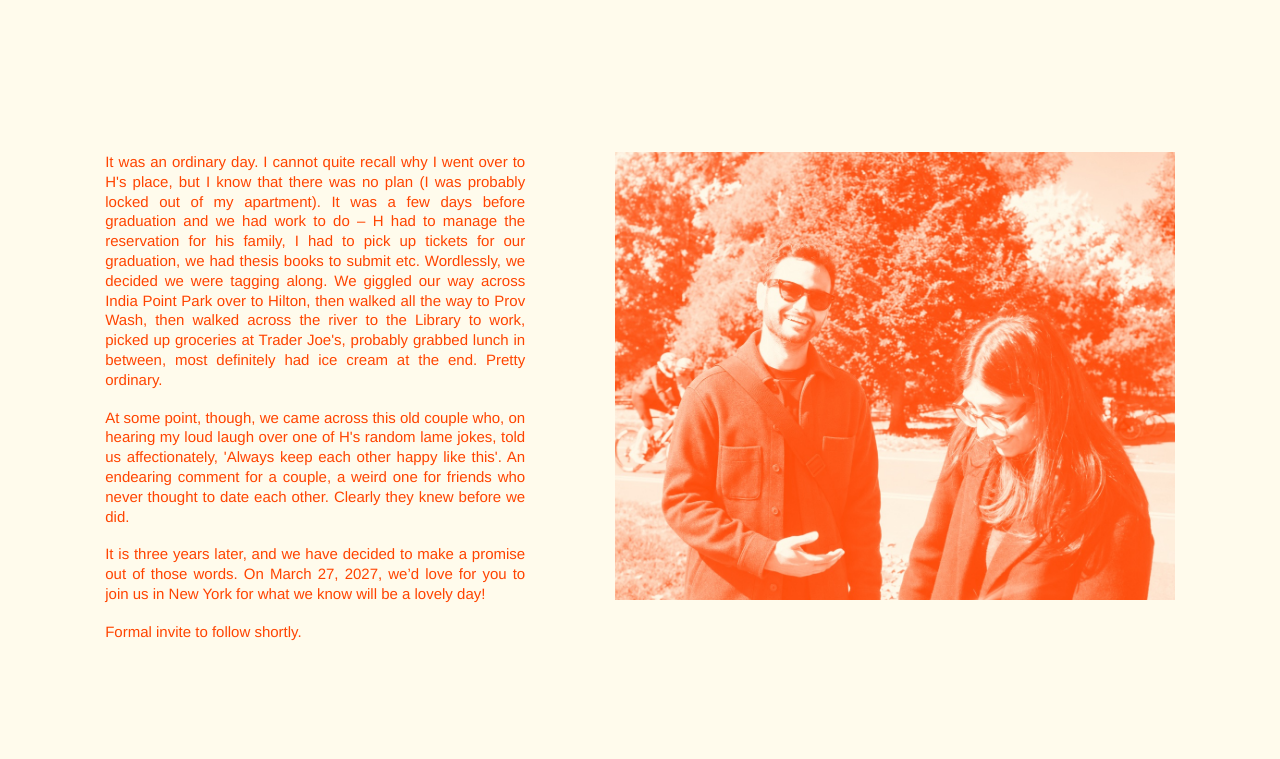
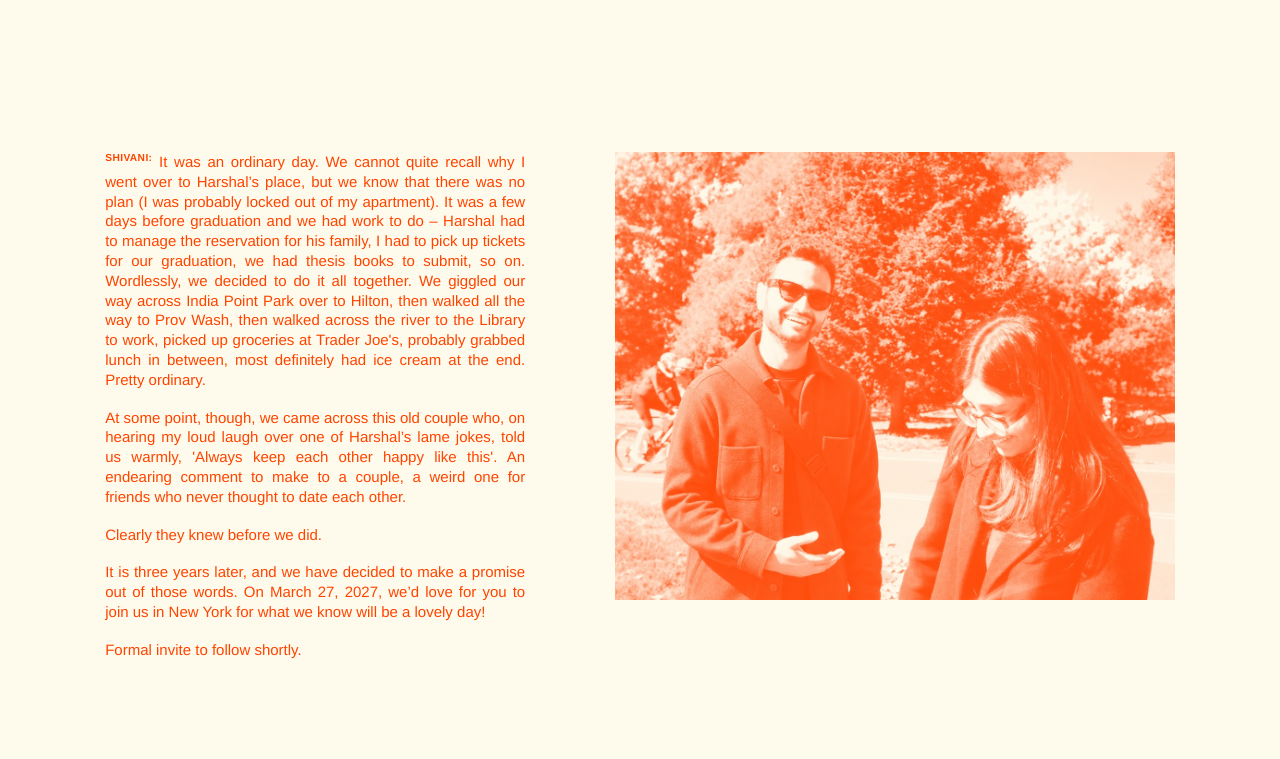
Before and after one commit to harshalduddalwar/alovelyday, a plain HTML site: page index.html in a window 1280 px wide. Shown: the part 576-1335 px from the top of the page. Drawn offline with Linux system fonts and the light colour scheme.

Commit message:
Add files via upload

```diff
--- a/index.html
+++ b/index.html
@@ -11,7 +11,7 @@
   <meta name="theme-color" content="#fffbec">
   <link rel="icon" href="assets/ganesha.png">
   <link rel="preload" href="fonts/BarurTrial-Regular.otf" as="font" type="font/otf" crossorigin>
-  <link rel="stylesheet" href="styles.css?v=11">
+  <link rel="stylesheet" href="styles.css?v=15">
 </head>
 <body>
   <div class="title-band" aria-hidden="true"></div>
@@ -23,8 +23,9 @@
 
   <main class="content" id="content">
     <article class="story">
-      <p>It was an ordinary day. I cannot quite recall why I went over to H's place, but I know that there was no plan (I was probably locked out of my apartment). It was a few days before graduation and we had work to do – H had to manage the reservation for his family, I had to pick up tickets for our graduation, we had thesis books to submit etc. Wordlessly, we decided we were tagging along. We giggled our way across India Point Park over to Hilton, then walked all the way to Prov Wash, then walked across the river to the Library to work, picked up groceries at Trader Joe's, probably grabbed lunch in between, most definitely had ice cream at the end. Pretty ordinary.</p>
-      <p>At some point, though, we came across this old couple who, on hearing my loud laugh over one of H's random lame jokes, told us affectionately, 'Always keep each other happy like this'. An endearing comment for a couple, a weird one for friends who never thought to date each other. Clearly they knew before we did.</p>
+      <p><sup class="story-by">Shivani:</sup> It was an ordinary day. We cannot quite recall why I went over to Harshal’s place, but we know that there was no plan (I was probably locked out of my apartment). It was a few days before graduation and we had work to do – Harshal had to manage the reservation for his family, I had to pick up tickets for our graduation, we had thesis books to submit, so on. Wordlessly, we decided to do it all together. We giggled our way across India Point Park over to Hilton, then walked all the way to Prov Wash, then walked across the river to the Library to work, picked up groceries at Trader Joe's, probably grabbed lunch in between, most definitely had ice cream at the end. Pretty ordinary.</p>
+      <p>At some point, though, we came across this old couple who, on hearing my loud laugh over one of Harshal’s lame jokes, told us warmly, 'Always keep each other happy like this'. An endearing comment to make to a couple, a weird one for friends who never thought to date each other.</p>
+      <p>Clearly they knew before we did.</p>
       <p>It is three years later, and we have decided to make a promise out of those words. On March 27, 2027, we’d love for you to join us in New York for what we know will be a lovely day!</p>
       <p>Formal invite to follow shortly.</p>
     </article>
@@ -38,6 +39,6 @@
     </figure>
   </main>
 
-  <script src="main.js?v=11"></script>
+  <script src="main.js?v=15"></script>
 </body>
 </html>
--- a/styles.css
+++ b/styles.css
@@ -114,6 +114,16 @@ body {
 }
 .story p + p { margin-top: 1.2em; }
 
+/* Small raised label naming who wrote the story */
+.story-by {
+  font-size: 0.68em;
+  font-weight: 700;
+  text-transform: uppercase;
+  letter-spacing: 0.04em;
+  line-height: 0;          /* keeps the first line's spacing even */
+  vertical-align: 0.55em;
+}
+
 .ganesha {
   margin-top: 100px;
   width: 48.855px;
@@ -188,8 +198,6 @@ body {
     width: 100%;
     max-width: none;
     align-self: start;
-    position: sticky;
-    top: var(--story-top);
   }
 
   .ganesha {
```
